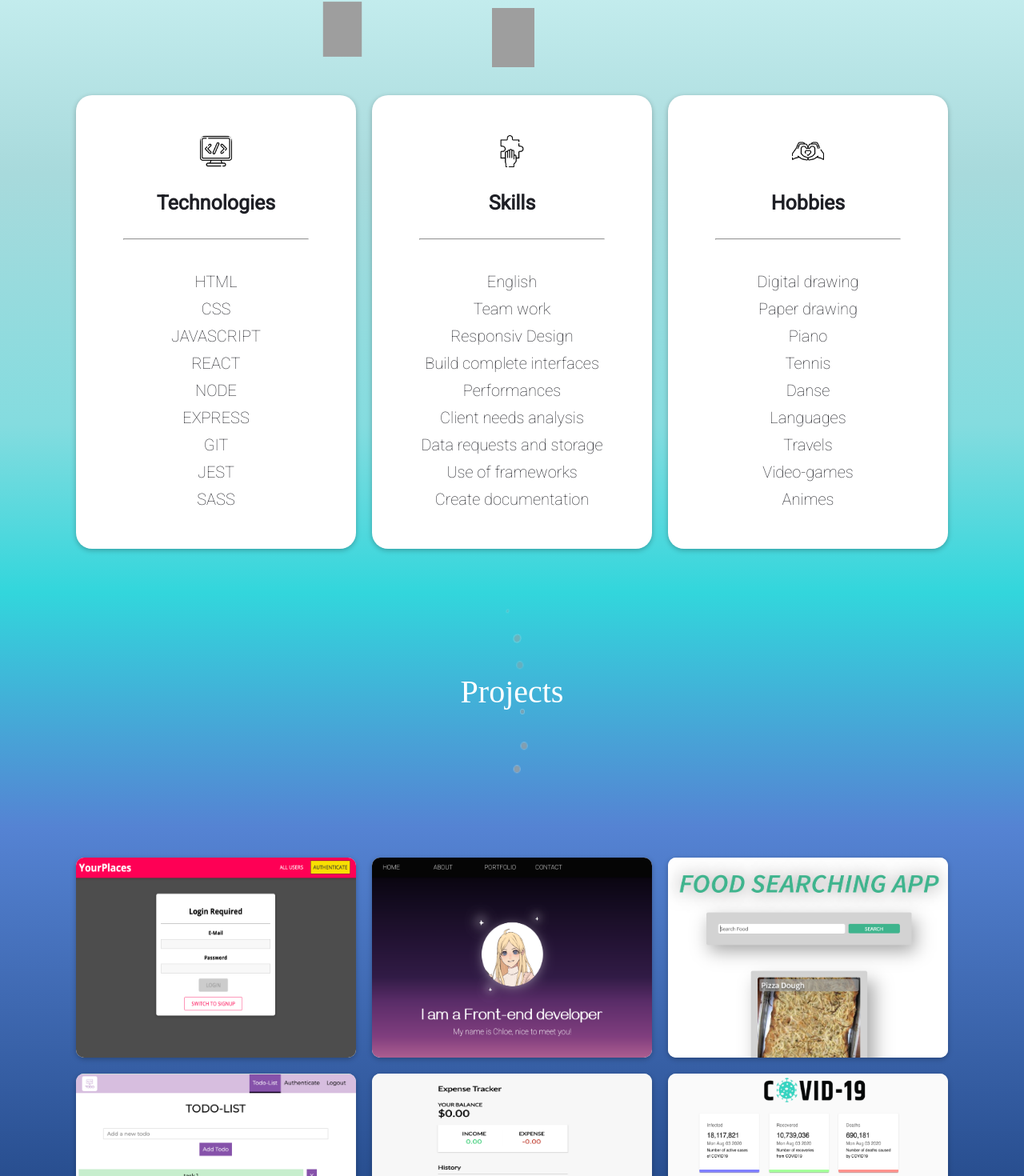
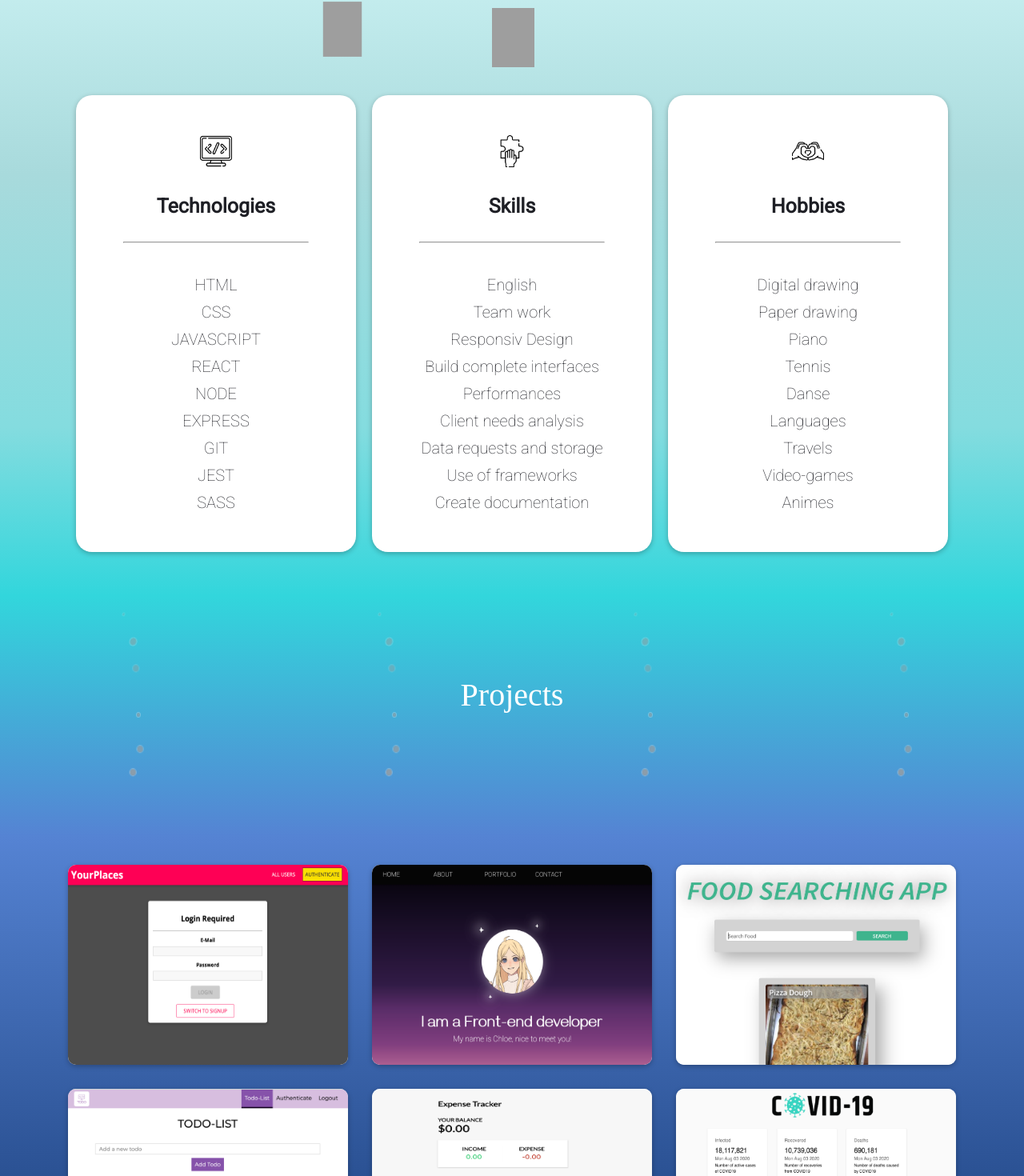
Before and after one commit to chloeturchi/my-portfolio, a React (Create React App) app: page / in a window 1280 px wide. Shown: the part 1061-2531 px from the top of the page at 80% size. Built offline with nearby package versions, Linux system fonts and the light colour scheme; grey boxes are pictures that could not be loaded; a web font is replaced by a local one.

Commit message:
improve format structure :art:

```diff
--- a/src/animations/Bubbles/Bubbles.modules.css
+++ b/src/animations/Bubbles/Bubbles.modules.css
@@ -2,7 +2,7 @@
 .bubbles {
     width:200px;
     position:relative;
-    margin: auto;
+    margin: 0px;
     text-align:center;
 }
 
--- a/src/sections/about/components/AboutCard/AboutCard.js
+++ b/src/sections/about/components/AboutCard/AboutCard.js
@@ -8,13 +8,11 @@ const AboutCard = ({infos}) =>
         {infos.map(
             (info, i) =>
             <div className="about-card">
-                <div className="about-card__icon-container">
-                    <img
-                        className="icon-container__icon"
-                        src={info.imgSrc}
-                        alt={info.title}
-                    />
-                </div>
+                <img
+                    className="about-card__icon"
+                    src={info.imgSrc}
+                    alt={info.title}
+                />
                 <h3 className="about-card__title">{info.title}</h3>
                 <hr/>
                 <List listInfo={info.list}/>
--- a/src/sections/about/components/AboutCard/AboutCard.modules.css
+++ b/src/sections/about/components/AboutCard/AboutCard.modules.css
@@ -22,22 +22,16 @@
     font-weight: bold;
 }
 
-.about-card__icon-container {
+.about-card__icon {
     width: 60px;
     height: 60px;
     margin: auto;
     padding: 10px;
-    background-color: white;
-}
-
-.icon-container__icon {
-    width: 100%;
-    height: 100%;
     border-radius: 20%;
     transition: all .2s ease-in-out;
     cursor: default;
 }
 
-.icon-container__icon:hover {
+.about-card__icon:hover {
     transform: scale(1.1);
 }
--- a/src/sections/contact/Contact.js
+++ b/src/sections/contact/Contact.js
@@ -4,7 +4,7 @@ import Rabbit from '../../animations/Rabbit/Rabbit';
 import Form from './components/Form/Form';
 import './Contact.modules.css';
 
-const Contact = props => {
+const Contact = () => {
     return (
         <section id="contact">
             <h2>Contact</h2>
--- a/src/sections/footer/Footer.js
+++ b/src/sections/footer/Footer.js
@@ -3,6 +3,7 @@ import React from 'react';
 import SocialCard from './components/SocialCard/SocialCard';
 import upArrow from '../../assets/images/icons/up-arrow.png';
 import linkedin from '../../assets/images/icons/linkedin.png'
+import github from '../../assets/images/icons/github.png'
 import './Footer.modules.css';
 
 const Footer = () => {
@@ -11,6 +12,11 @@ const Footer = () => {
             imgSrc: linkedin,
             title:"LinkdIn",
             link: "https://www.linkedin.com/in/chloeturchi/"
+        },
+        {
+            imgSrc: github,
+            title:"github",
+            link: "https://github.com/chloeturchi/"
         },
     ]
 
--- a/src/sections/footer/Footer.modules.css
+++ b/src/sections/footer/Footer.modules.css
@@ -8,24 +8,24 @@ footer {
 
 .up-arrow {
     position: relative;
-    width: 45px;
-    height: 35px;
+    width: 50px;
+    height: 50px;
     margin: auto;
+    padding: 8px;
     top: -20px;
-    padding: 8px;
     background: white;
     text-align: center;
     text-decoration: none;
+    border-radius: 20%;
 }
 
 .up-arrow img {
     max-width: 100%;
     max-height: 100%;
-    background-color: white;
 }
 
 footer p {
-    margin-top: 200px;
+    margin-top: 50px;
     margin-bottom: 0px;
     width: auto;
     color: white;
--- a/src/sections/footer/components/SocialCard/SocialCard.modules.css
+++ b/src/sections/footer/components/SocialCard/SocialCard.modules.css
@@ -1,6 +1,7 @@
 .social-container {
-    margin-top: 50px;
     width: 100%;
+    margin-top: 100px;
+    margin-bottom: 0px;
     display: flex;
     flex-direction: row;
     flex-wrap: wrap;
@@ -8,19 +9,19 @@
 }
 
 .social-card {
-    margin: 15px 10px;
     width: 60px;
     height: 60px;
-    padding: 5px;
-    border-radius: 20%;
+    margin: 15px 10px;
+    padding: 10px;
     text-align: center;
-    background: white;
+    background: #c47dc0;
     box-shadow: 0 2px 6px rgba(0, 0, 0, 0.26);
+    border-radius: 50%;
+
 }
 
 .social-card__icon {
     width: 100%;
     height: 100%;
-    border-radius: 20%;
     cursor: pointer;
 }
--- a/src/sections/portfolio/Portfolio.js
+++ b/src/sections/portfolio/Portfolio.js
@@ -111,7 +111,12 @@ const Portfolio = () => {
     return (
         <section id="portfolio">
             <h2>Projects</h2>
-            <Bubbles />
+            <div className="bubbles-container">
+                <Bubbles />
+                <Bubbles />
+                <Bubbles />
+                <Bubbles />
+            </div>
             <ProjectCards projects={projects}/>
         </section>
     )
--- a/src/sections/portfolio/Portfolio.modules.css
+++ b/src/sections/portfolio/Portfolio.modules.css
@@ -1,3 +1,10 @@
 #portfolio {
     background: linear-gradient(to bottom, #32d6dc 0%,  #5583d3 20%, #284e8f 50%, #121f36 80%, #0d1625 100%);
 }
+
+.bubbles-container {
+    width: 100%;
+    display: flex;
+    flex-direction: row;
+    justify-content: space-around;
+}
--- a/src/sections/portfolio/components/ProjectCards/ProjectCards.modules.css
+++ b/src/sections/portfolio/components/ProjectCards/ProjectCards.modules.css
@@ -6,7 +6,7 @@
     margin: 20px 0px;
 }
 
-.projects-container li, .projects-container p{
+.projects-container li, .projects-container p {
     padding: 0px;
     margin: 0px;
     font-size: 17px;
@@ -16,8 +16,8 @@
     position: relative;
     width: 350px;
     height: 250px;
-    background-color: white;
-    margin: 10px;
+    margin: 15px;
+    background-color: rgb(255, 255, 255);
     box-shadow: 0 2px 6px rgba(0, 0, 0, 0.26);
     border-radius: 10px;
 }
@@ -38,11 +38,11 @@
     bottom: 0;
     opacity:0;
     background: rgba(0, 0, 0, 0.5);
-    transition: .5s ease;
     color: white;
     text-align: center;
     padding: 10px 0px;
     border-radius: 0px 0px 10px 10px;
+    transition: .5s ease;
 }
 
 .project-card__info__github {
@@ -63,5 +63,4 @@
 .project-card:hover .project-card__info {
     opacity: 1;
     border-radius: 0px 0px 10px 10px;
-
 }
```
Also changed, not shown: src/assets/images/icons/github.png (added), src/assets/images/icons/up-arrow.png.
